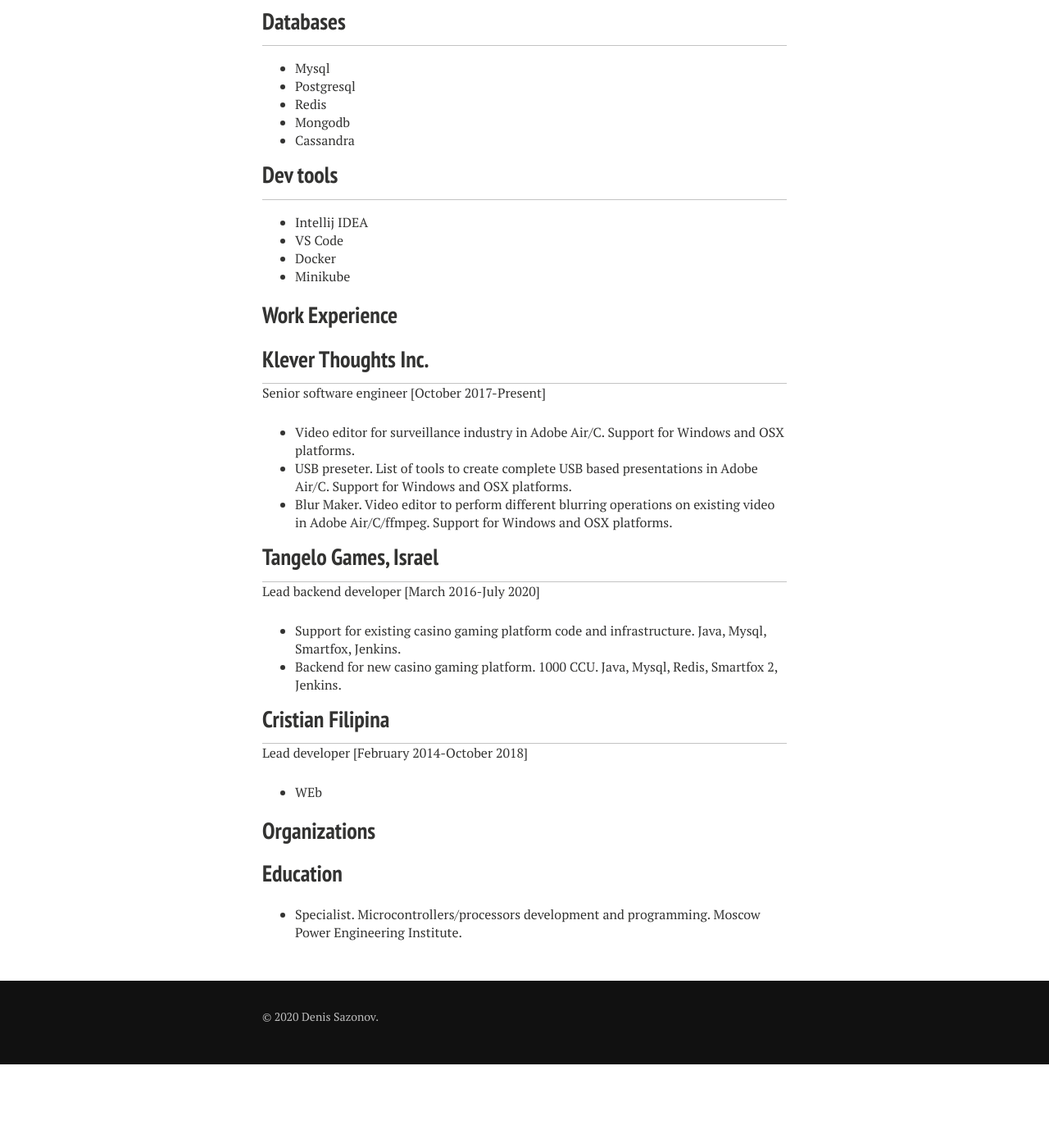
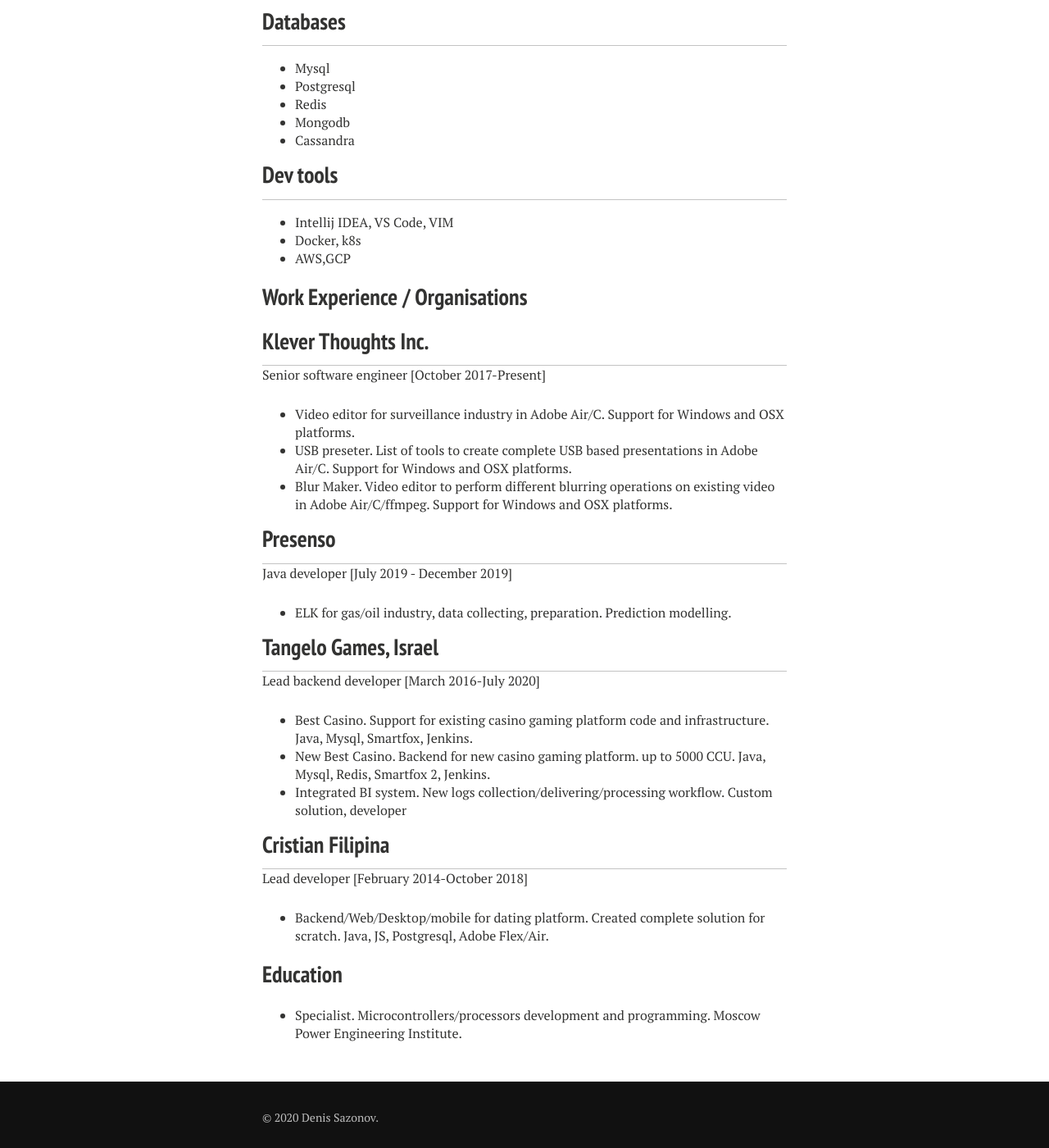
Before and after one commit to sadensmol/sadensmol.github.com, a Jekyll site: the page built from index.md, in a window 1280 px wide and 1400 px high, scrolled down 731 px. Shown: the whole window at 82% size. Built offline with Jekyll 4.4.1, drawn with Linux system fonts in a browser that asks for light colours; nearby versions of some CDN libraries; our own code applies the rules of GitHub Pages for plain Markdown files; before the commit the page ends 2029 px from its top, so only the background shows below that.

Commit message:
added more info

```diff
--- a/index.md
+++ b/index.md
@@ -39,12 +39,11 @@
 
 ### Dev tools
 
-* Intellij IDEA
-* VS Code
-* Docker
-* Minikube
+* Intellij IDEA, VS Code, VIM
+* Docker, k8s
+* AWS,GCP
 
-## Work Experience
+## Work Experience / Organisations
 
 ### Klever Thoughts Inc.
 
@@ -53,17 +52,19 @@
 * USB preseter. List of tools to create complete USB based presentations in Adobe Air/C. Support for Windows and OSX platforms.
 * Blur Maker. Video editor to perform different blurring operations on existing video in Adobe Air/C/ffmpeg. Support for Windows and OSX platforms.
 
+### Presenso
+Java developer [July 2019 - December 2019]
+* ELK for gas/oil industry, data collecting, preparation. Prediction modelling.
+
 ### Tangelo Games, Israel
  Lead backend developer [March 2016-July 2020]
- * Support for existing casino gaming platform code and infrastructure. Java, Mysql, Smartfox, Jenkins.
- * Backend for new casino gaming platform. 1000 CCU. Java, Mysql, Redis, Smartfox 2, Jenkins.
+ * Best Casino. Support for existing casino gaming platform code and infrastructure. Java, Mysql, Smartfox, Jenkins.
+ * New Best Casino. Backend for new casino gaming platform. up to 5000 CCU. Java, Mysql, Redis, Smartfox 2, Jenkins.
+ * Integrated BI system. New logs collection/delivering/processing workflow. Custom solution, developer
 
 ### Cristian Filipina
 Lead developer [February 2014-October 2018]
-* WEb
-
-## Organizations
-
+* Backend/Web/Desktop/mobile for dating platform. Created complete solution for scratch. Java, JS, Postgresql, Adobe Flex/Air.
 
 ## Education
 
```
Also changed, not shown: 1 other file.
